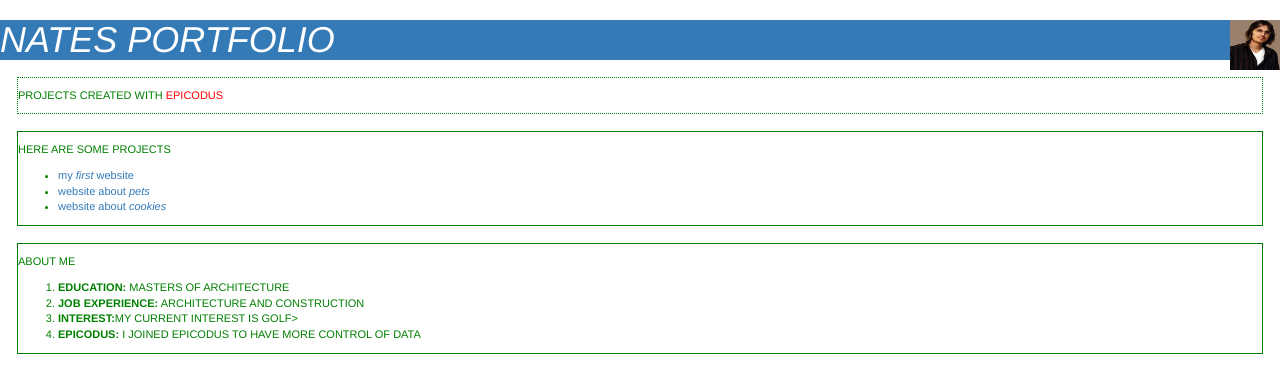
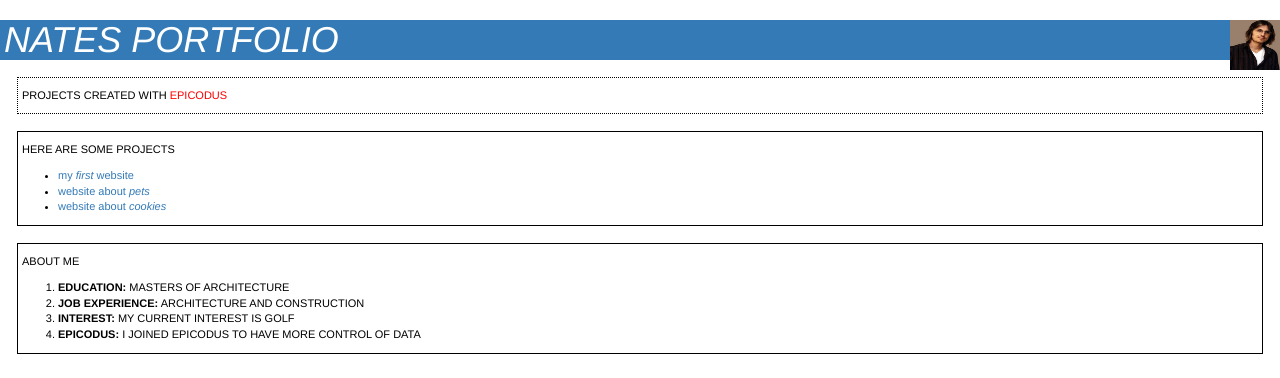
Before and after one commit to nathan-french/portfolio, a plain HTML site: page index.html in a window 1280 px wide. Drawn offline with Linux system fonts and the light colour scheme.

Commit message:
tweaks to color and layout

```diff
--- a/CSS/styles.css
+++ b/CSS/styles.css
@@ -5,19 +5,19 @@
 
 }
 .font_b{
-  color: green;
+  color: black;
   font-size: 11px;
 }
 
 .border{
-  border: 1px dotted green;
+  border: 1px dotted black;
   padding-top: 10px;
   margin: 17px;
 
 }
 
 .border_2{
-  border: 1px solid green;
+  border: 1px solid black;
   padding-top: 10px;
   margin: 17px;
 }
--- a/index.html
+++ b/index.html
@@ -12,13 +12,13 @@
       <img src="IMAGES/me.jpg" alt="pic of nate" style="width:50px;height:50px;">
     </div>
     <div class="font_a btn-primary ">
-      <h1>NATES PORTFOLIO</h>
+      <h1><span style="padding-left:4px"></span>NATES PORTFOLIO</h>
     </div>
     <div class="border font_b">
-        <p>PROJECTS CREATED WITH<span style="color:red">     EPICODUS<span> </p>
+        <p><span style="padding-left:4px"></span>PROJECTS CREATED WITH<span style="color:red">     EPICODUS<span> </p>
     </div>
     <div class="border_2 font_b">
-      <p>HERE ARE SOME PROJECTS</p>
+      <p><span style="padding-left:4px"></span>HERE ARE SOME PROJECTS</p>
       <ul>
         <li><a href="http://htmlpreview.github.com/?https://github.com/nathan-french/My-First-First-Webpage/blob/master/favorite-things.html">my <em>first </em>website</a></li>
         <li><a href="http://htmlpreview.github.com/?https://github.com/nathan-french/pet/blob/master/pet-site.html">website about <em>pets</em></a></li>
@@ -26,11 +26,11 @@
       </ul>
     </div>
     <div class="border_2 font_b">
-      <p>ABOUT ME</p>
+      <p><span style="padding-left:4px"></span>ABOUT ME</p>
       <ol>
         <li><strong>EDUCATION:</strong> MASTERS OF ARCHITECTURE</li>
         <li><strong>JOB EXPERIENCE:</strong> ARCHITECTURE AND CONSTRUCTION</li>
-        <li><strong>INTEREST:</strong>MY CURRENT INTEREST IS GOLF></li>
+        <li><strong>INTEREST:</strong> MY CURRENT INTEREST IS GOLF</li>
         <li><strong>EPICODUS:</strong> I JOINED EPICODUS TO HAVE MORE CONTROL OF DATA</li>
       </ol>
 
```
